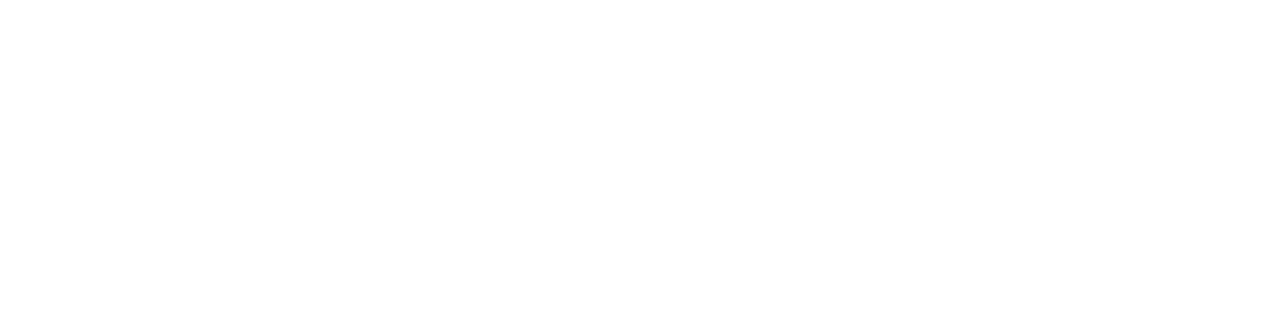
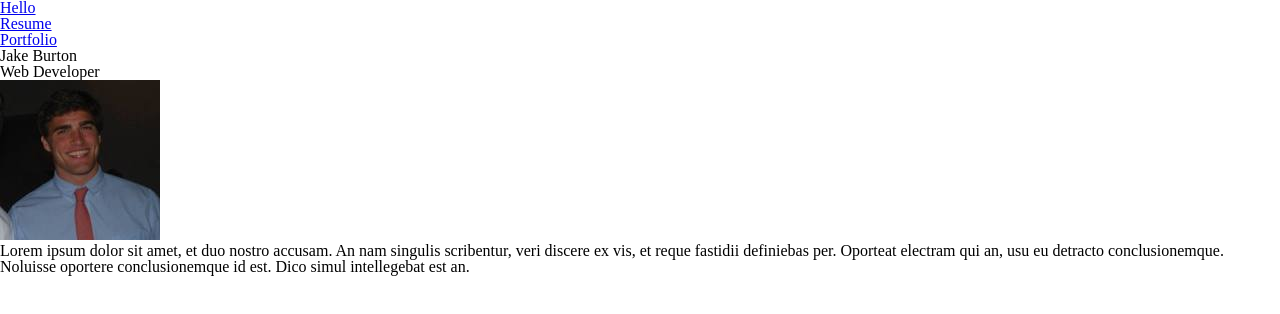
Before and after one commit to jburto94/resume-temp, a plain HTML site: page index.html in a window 1280 px wide. Drawn offline with Linux system fonts and the light colour scheme.

Commit message:
Added header info and cleared defualt css styling

```diff
--- a/assets/stylesheets/main.css
+++ b/assets/stylesheets/main.css
@@ -0,0 +1,47 @@
+/* http://meyerweb.com/eric/tools/css/reset/ 2. v2.0 | 20110126
+  License: none (public domain)
+*/
+
+html, body, div, span, applet, object, iframe,
+h1, h2, h3, h4, h5, h6, p, blockquote, pre,
+a, abbr, acronym, address, big, cite, code,
+del, dfn, em, img, ins, kbd, q, s, samp,
+small, strike, strong, sub, sup, tt, var,
+b, u, i, center,
+dl, dt, dd, ol, ul, li,
+fieldset, form, label, legend,
+table, caption, tbody, tfoot, thead, tr, th, td,
+article, aside, canvas, details, embed,
+figure, figcaption, footer, header, hgroup,
+menu, nav, output, ruby, section, summary,
+time, mark, audio, video {
+  margin: 0;
+  padding: 0;
+  border: 0;
+  font-size: 100%;
+  font: inherit;
+  vertical-align: baseline;
+}
+/* HTML5 display-role reset for older browsers */
+article, aside, details, figcaption, figure,
+footer, header, hgroup, menu, nav, section {
+  display: block;
+}
+body {
+  line-height: 1;
+}
+ol, ul {
+  list-style: none;
+}
+blockquote, q {
+  quotes: none;
+}
+blockquote:before, blockquote:after,
+q:before, q:after {
+  content: '';
+  content: none;
+}
+table {
+  border-collapse: collapse;
+  border-spacing: 0;
+}
--- a/index.html
+++ b/index.html
@@ -1,5 +1,6 @@
 <!DOCTYPE html>
 <html lang="en">
+
 	<head>
 		<meta charset="utf-8">
 		<title>Resume Template</title>
@@ -8,5 +9,51 @@
 
 	<body>
 
+		<header>
+
+			<nav>
+				<ul>
+					<li><a href="index.html">Hello</a></li>
+					<li><a href="index.html">Resume</a></li>
+					<li><a href="index.html">Portfolio</a></li>
+				</ul>
+			</nav>
+
+			<h1>Jake Burton</h1>
+			<h3>Web Developer</h3>
+			<img src="assets/images/profile.jpg">
+		</header>
+
+		<section>
+			<p>Lorem ipsum dolor sit amet, et duo nostro accusam. An nam singulis scribentur, veri discere ex vis, et reque fastidii definiebas per. Oporteat electram qui an, usu eu detracto conclusionemque. Noluisse oportere conclusionemque id est. Dico simul intellegebat est an.</p>
+		</section>
+
+		<section>
+			<div>
+
+				<aside>
+
+				</aside>
+
+				<section>
+
+				</section>
+
+			</div>
+		</section>
+
+		<footer>
+
+			<div>
+
+			</div>
+
+			<div>
+
+			</div>
+
+		</footer>
+
 	</body>
+
 </html>
```
Also changed, not shown: assets/images/profile.jpg (added).
